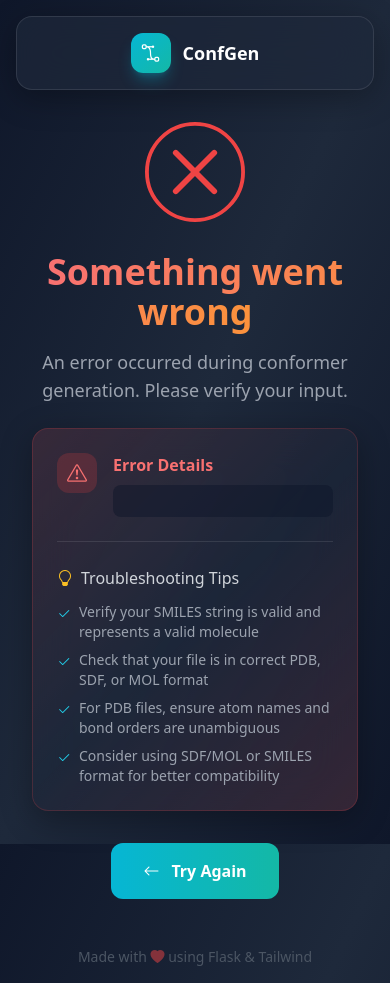
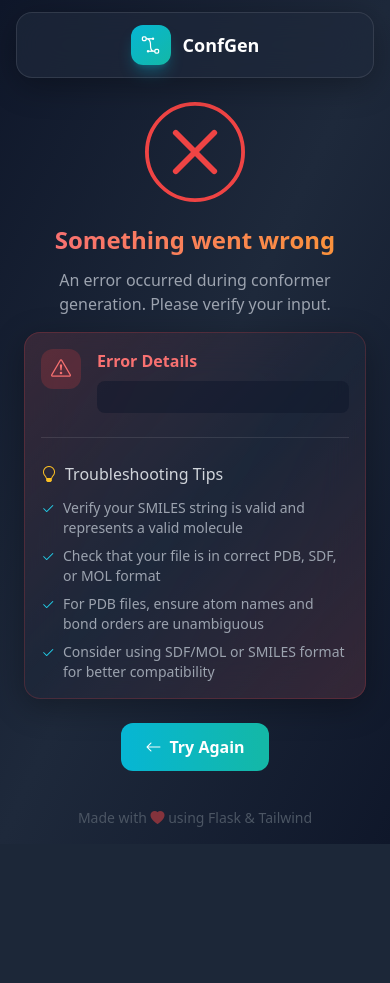
Before and after one commit to Et9797/confgen-webapp, a Flask app: template app/templates/failure.html in a window 390 px wide. After the commit the page ends 844 px from the top, so only its background shows below. Run offline with Flask 2, Linux system fonts and the light colour scheme; the template is opened without the code that fills it, so the values that code supplies are empty; parts of the project's set-up code (start-up, migrations or seed data) failed here and were passed over; some libraries are stand-ins or nearby versions.

Commit message:
Fix mobile layout and make email config optional
- Fixed navbar overlapping content on mobile by making it fixed position
- Added proper padding to account for fixed navbar height
- Improved mobile responsiveness for failure page elements
- Made email configuration optional for local development
- Email only sends in production when credentials are configured

```diff
--- a/app/templates/failure.html
+++ b/app/templates/failure.html
@@ -4,7 +4,7 @@
 <!-- Error Content -->
 <div class="error-container">
   <!-- Animated X Mark -->
-  <div class="error-icon mb-6">
+  <div class="error-icon mb-4 sm:mb-6">
     <svg class="crossmark" viewBox="0 0 52 52">
       <circle class="crossmark-circle" cx="26" cy="26" r="25" fill="none"/>
       <path class="crossmark-x crossmark-x-1" fill="none" d="M16 16 L36 36"/>
@@ -12,16 +12,16 @@
     </svg>
   </div>
 
-  <h1 class="text-4xl sm:text-5xl font-bold mb-4 animate-fade-in">
+  <h1 class="text-2xl sm:text-4xl font-bold mb-3 sm:mb-4 animate-fade-in">
     <span class="bg-gradient-to-r from-red-400 to-orange-400 bg-clip-text text-transparent">Something went wrong</span>
   </h1>
 
-  <p class="text-gray-400 text-lg mb-6 animate-fade-in-delay max-w-md mx-auto">
+  <p class="text-gray-400 text-base sm:text-lg mb-4 sm:mb-6 animate-fade-in-delay max-w-md mx-auto px-2">
     An error occurred during conformer generation. Please verify your input.
   </p>
 
   <!-- Error Details Card -->
-  <div class="error-card glass-card p-6 rounded-2xl max-w-2xl mx-auto mb-8 text-left animate-slide-up border border-red-500/20">
+  <div class="error-card glass-card p-4 sm:p-6 rounded-2xl max-w-2xl mx-auto mb-6 sm:mb-8 text-left animate-slide-up border border-red-500/20">
     <div class="flex items-start gap-4">
       <div class="flex-shrink-0 w-10 h-10 rounded-xl bg-red-500/20 flex items-center justify-center">
         <i class="bi bi-exclamation-triangle text-red-400 text-xl"></i>
@@ -60,7 +60,7 @@
   </div>
 
   <!-- Action Button -->
-  <a href="{{ url_for('index') }}" class="inline-flex items-center gap-3 px-8 py-4 rounded-xl font-semibold text-white bg-gradient-to-r from-cyan-500 to-teal-500 hover:from-cyan-400 hover:to-teal-400 transition-all duration-300 hover:shadow-lg hover:shadow-cyan-500/30 hover:-translate-y-0.5 animate-slide-up">
+  <a href="{{ url_for('index') }}" class="inline-flex items-center gap-2 sm:gap-3 px-6 sm:px-8 py-3 sm:py-4 rounded-xl font-semibold text-white bg-gradient-to-r from-cyan-500 to-teal-500 hover:from-cyan-400 hover:to-teal-400 transition-all duration-300 hover:shadow-lg hover:shadow-cyan-500/30 hover:-translate-y-0.5 animate-slide-up">
     <i class="bi bi-arrow-left"></i>
     Try Again
   </a>
--- a/app/templates/index.html
+++ b/app/templates/index.html
@@ -25,7 +25,7 @@
     <link rel="stylesheet" href="{{ url_for('static', filename='home/style.css') }}">
     {% endblock %}
   </head>
-  <body class="bg-gradient-to-br from-dark-900 via-dark-800 to-slate-900 h-screen text-white overflow-hidden">
+  <body class="bg-gradient-to-br from-dark-900 via-dark-800 to-slate-900 min-h-screen text-white overflow-x-hidden">
     <!-- Particle Canvas Background -->
     <canvas id="particleCanvas" class="fixed inset-0 pointer-events-none z-0"></canvas>
 
@@ -92,9 +92,9 @@
     </div>
 
     <!-- Main Content -->
-    <div class="relative z-10 h-screen flex flex-col">
-      <!-- Navbar -->
-      <nav class="navbar-glass mx-4 mt-3 px-6 py-3 rounded-2xl flex items-center justify-between flex-shrink-0">
+    <div class="relative z-10 min-h-screen flex flex-col pt-20 sm:pt-24">
+      <!-- Navbar (Fixed) -->
+      <nav class="navbar-glass fixed top-0 left-0 right-0 mx-4 mt-3 px-6 py-3 rounded-2xl flex items-center justify-between z-30">
         <a href="/" class="flex items-center gap-3 group">
           <div class="w-10 h-10 bg-gradient-to-br from-cyan-500 to-teal-500 rounded-xl flex items-center justify-center shadow-lg shadow-cyan-500/30 group-hover:shadow-cyan-500/50 transition-all duration-300">
             <i class="bi bi-bezier2 text-xl text-white"></i>
@@ -121,8 +121,8 @@
       </nav>
 
       <!-- Main Grid -->
-      <main class="flex-1 flex items-center justify-center p-4 sm:p-6 overflow-auto">
-        <div class="w-full max-w-6xl grid lg:grid-cols-2 gap-6 items-center">
+      <main class="flex-1 flex items-start lg:items-center justify-center p-4 sm:p-6">
+        <div class="w-full max-w-6xl grid lg:grid-cols-2 gap-6 items-start lg:items-center">
           <!-- Hero Section -->
           <div class="hidden lg:block text-center lg:text-left space-y-4">
             <h1 class="text-3xl sm:text-4xl lg:text-5xl font-bold">
--- a/app/templates/results.html
+++ b/app/templates/results.html
@@ -5,9 +5,9 @@
 {% endblock %}
 
 {% block content %}
-<div class="relative z-10 min-h-screen flex flex-col">
-  <!-- Simplified Navbar -->
-  <nav class="navbar-glass mx-4 mt-4 px-6 py-4 rounded-2xl flex items-center justify-center">
+<div class="relative z-10 min-h-screen flex flex-col pt-20 sm:pt-24">
+  <!-- Simplified Navbar (Fixed) -->
+  <nav class="navbar-glass fixed top-0 left-0 right-0 mx-4 mt-3 px-6 py-3 rounded-2xl flex items-center justify-center z-30">
     <a href="/" class="flex items-center gap-3 group">
       <div class="w-10 h-10 bg-gradient-to-br from-cyan-500 to-teal-500 rounded-xl flex items-center justify-center shadow-lg shadow-cyan-500/30">
         <i class="bi bi-bezier2 text-xl text-white"></i>
@@ -20,8 +20,8 @@
   </nav>
 
   <!-- Main Content -->
-  <main class="flex-1 flex items-center justify-center p-8">
-    <div class="text-center">
+  <main class="flex-1 flex items-center justify-center p-4 sm:p-8">
+    <div class="text-center w-full px-2">
       {% block success %}{% endblock %}
       {% block failure %}{% endblock %}
       {% block generating %}
```
Also changed, not shown: app/tasks.py (+4 -4 lines), config.py (+21 -3 lines).
